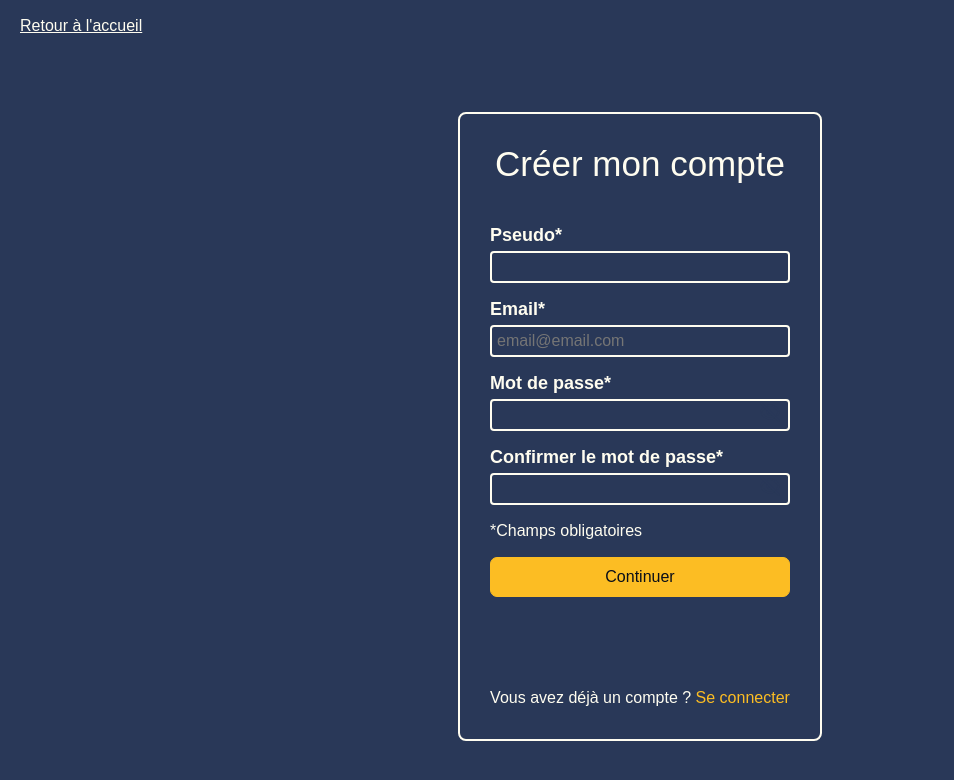
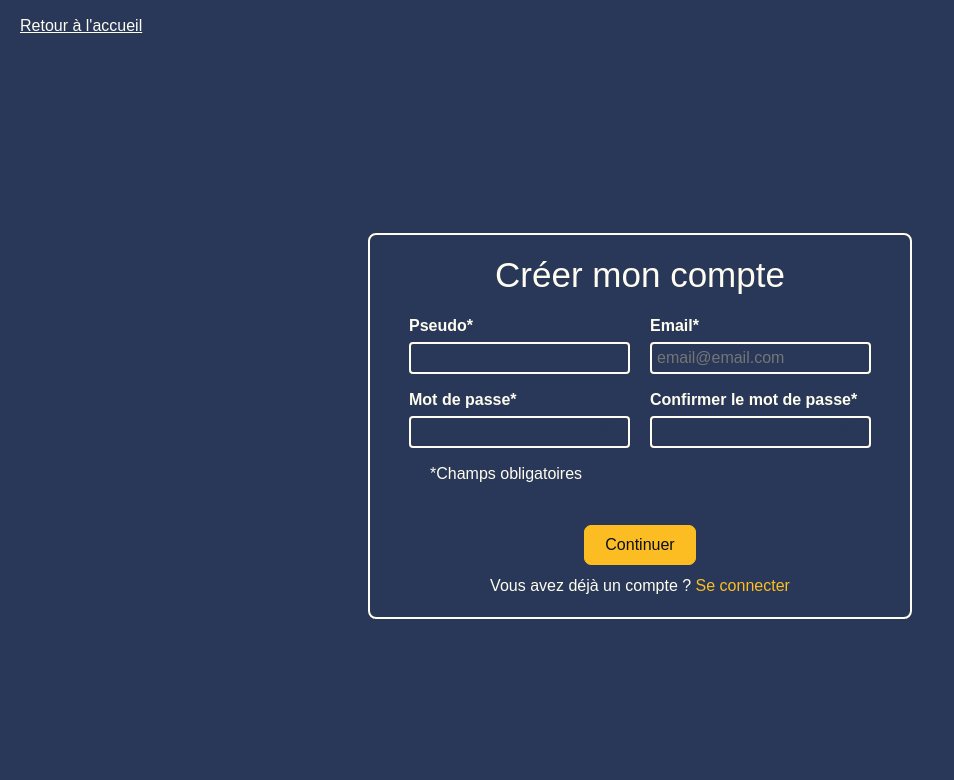
Before and after one commit to Mael-Roulette/PixelTime, a React (Vite) app in the folder frontend/: page /inscription in a window 1280 px wide. Shown: the top 780 px of the page, without its empty margins (0-954 px from the left). Built offline with nearby package versions, Linux system fonts and the light colour scheme; a web font is replaced by a local one.

Commit message:
Connexion

```diff
--- a/frontend/src/pages/Auth/LogIn.jsx
+++ b/frontend/src/pages/Auth/LogIn.jsx
@@ -58,7 +58,7 @@ export default function LogIn() {
                 </div>
               </label>
             </div>
-            <input type="submit" value={t("login.continue")} className=" submit-button button-primary" />
+            <input type="submit" value={t("login.continue")} className="submit-button button-primary" />
           </form>
           <p>
             {t("login.noAccount")}
--- a/frontend/src/pages/Auth/SignIn.jsx
+++ b/frontend/src/pages/Auth/SignIn.jsx
@@ -27,14 +27,17 @@ export default function SingIn() {
           <h1>{t("signup.title")}</h1>
           <form>
             <div className="form-group">
+              <div className="form-group-info">
                 <label htmlFor="pseudo">
                   Pseudo*
-                <input type="text" name="pseudo"/>
+                  <input type="text" name="pseudo" />
                 </label>
                 <label htmlFor="email">
                   Email*
                   <input type="email" name="email" placeholder="email@email.com" />
                 </label>
+              </div>
+              <div className="form-group-password">
                 <label htmlFor="password">
                   {t("signup.password")}*
                   <div style={{ position: 'relative' }}>
@@ -87,13 +90,14 @@ export default function SingIn() {
                     </span>
                   </div>
                 </label>
-              <p>*{t("signup.fieldsRequired")}</p>
               </div>
-            <input type="submit" value={t("signup.continue")} className="button-primary" />
+              <p className="form-group-required">*{t("signup.fieldsRequired")}</p>
+            </div>
+            <input type="submit" value={t("signup.continue")} className="submit-button button-primary" />
           </form>
           <p>
             {t("signup.alreadyHaveAccount")}
-            <a href="/inscription"> {t("signup.login")}</a>
+            <a href="/connexion"> {t("signup.login")}</a>
           </p>
         </div >
       </main >
--- a/frontend/src/scss/pages/_auth.scss
+++ b/frontend/src/scss/pages/_auth.scss
@@ -50,12 +50,24 @@
                 flex-direction: column;
                 gap: 1.5rem;
 
+                &-info {
+                    display: flex;
+                    flex-direction: column;
+                    gap: 1.5rem;
+                }
+
+                &-password {
+                    display: flex;
+                    flex-direction: column;
+                    gap: 1.5rem;
+                }
+
                 label {
                     display: flex;
                     flex-direction: column;
                     gap: 0.5rem;
                     width: 100%;
-                    font-size: 1.8rem;
+                    font-size: 1.6rem;
                     font-weight: $fsemibold;
                 }
             }
@@ -81,26 +93,61 @@
     }
 }
 
-
 @include responsive("lg") {
     .main-login {
         display: flex;
         align-items: center;
         justify-content: center;
+        padding: 2rem;
+        overflow-y: auto;
 
         h1 {
-            margin: 0 0 4rem 0;
+            margin: 0 0 2rem 0;
         }
 
         &-form {
             width: fit-content;
             height: fit-content;
+            max-height: calc(100vh - 10rem);
             border: solid 2px $white;
             border-radius: 8px;
-            padding: 3rem;
+            padding: 2rem;
+            overflow-y: auto;
 
             form {
-                padding-bottom: 8rem;
+                height: auto;
+                justify-content: flex-start;
+                padding-bottom: 0;
+                gap: 2rem;
+                width: auto;
+                min-width: 50rem;
+
+                .form-group {
+                    align-items: center;
+                    &-info {
+                        display: flex;
+                        flex-direction: row;
+                        gap: 2rem;
+
+                    }
+                    label {
+                        flex: 1;
+                        min-width: 20rem;
+                        max-width: 40rem;
+                        text-wrap: nowrap;
+                    }
+                    &-password {
+                        display: flex;
+                        flex-direction: row;
+                        gap: 2rem;
+                    }
+
+                    &-required {
+                        width: 100%;
+                        text-align: left;
+                        padding-left: 4rem;
+                    }
+                }
             }
         }
 
@@ -110,6 +157,4 @@
             align-self: center;
         }
     }
-
-
 }
```
Lines whose indentation alone changed are shown as unchanged.
